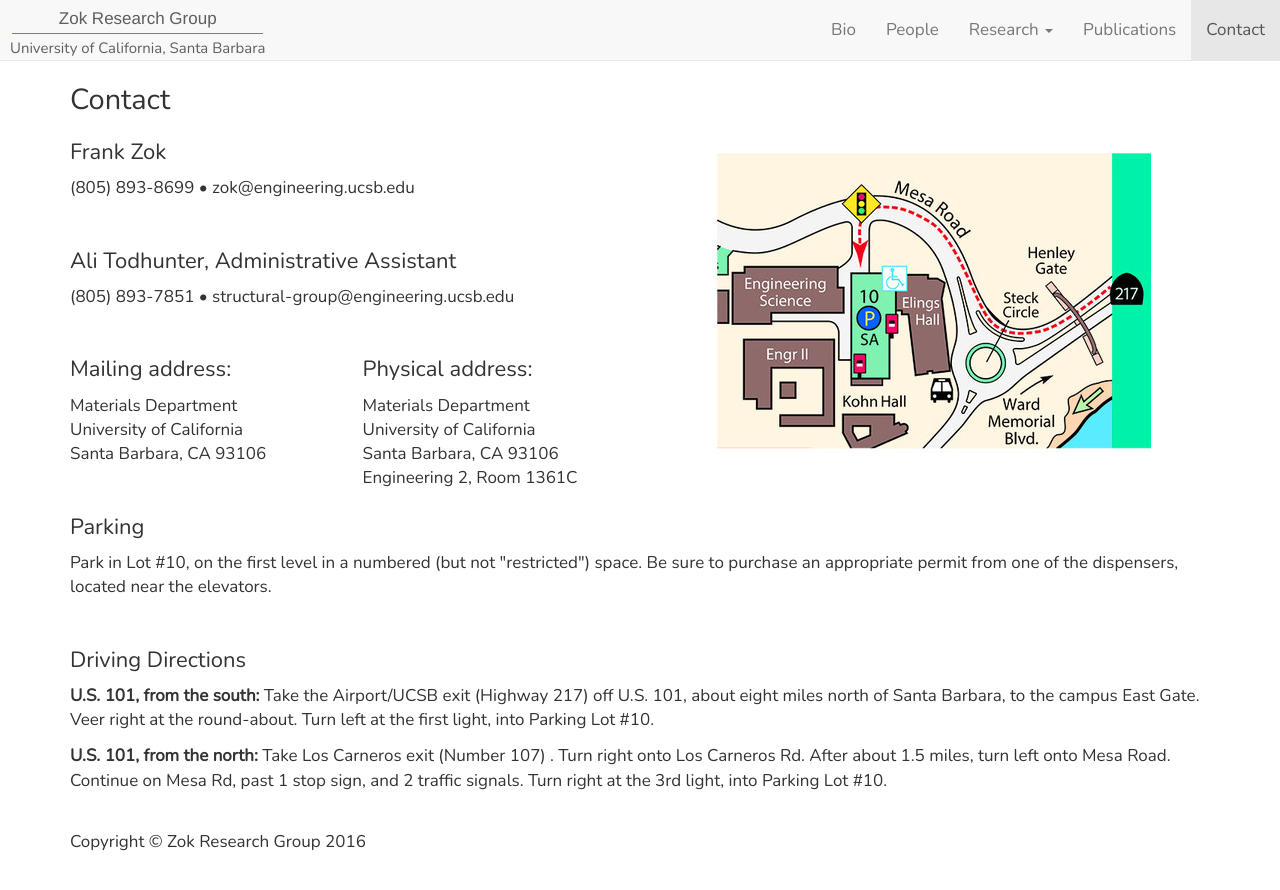
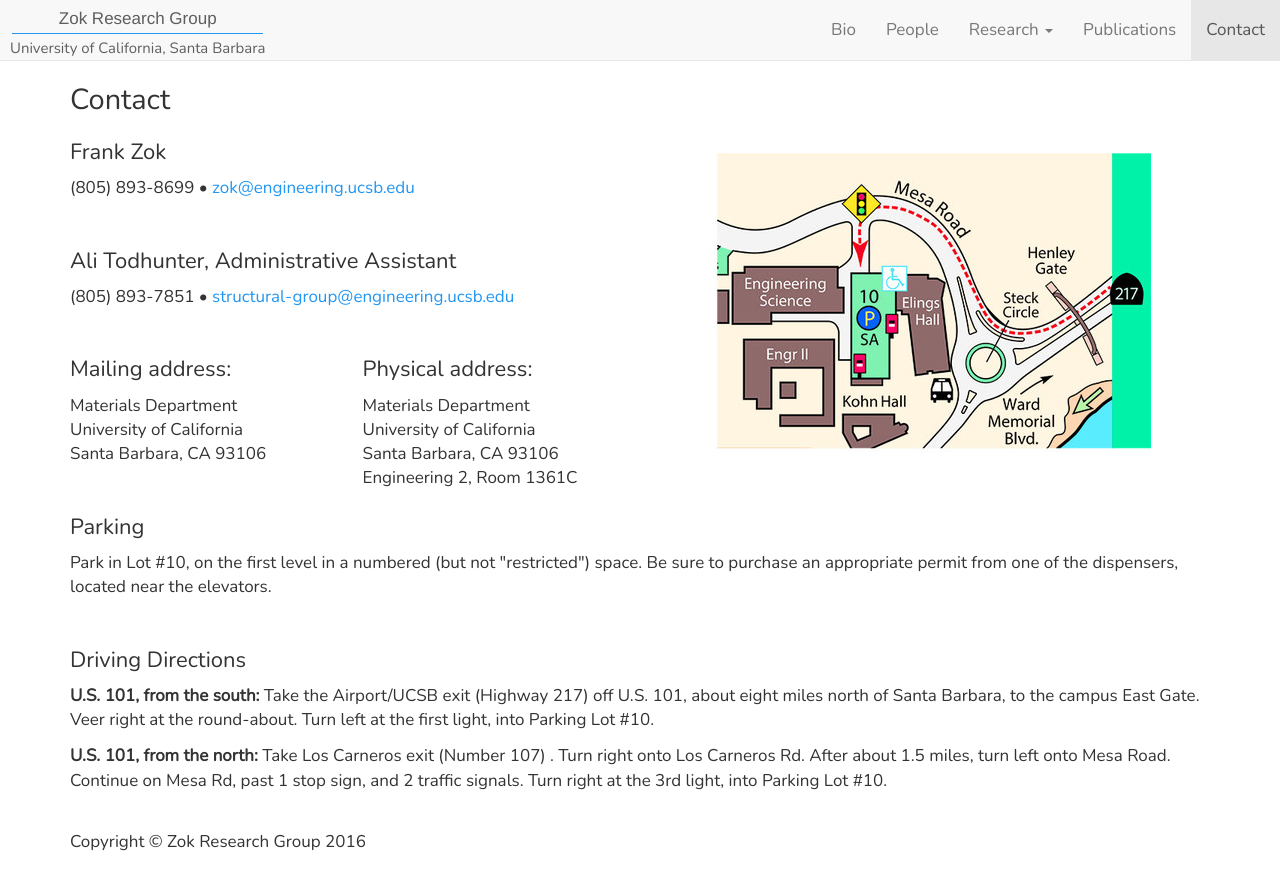
Before and after one commit to latture/zok-group-website, a Jekyll site: the page built from contact/index.html, in a window 1280 px wide. Shown: the top 890 px of the page. Built offline with Jekyll 4.4.1, drawn with Linux system fonts in a browser that asks for light colours; some web fonts are replaced; part of the change alters nothing that is shown.

```diff
--- a/contact/index.html
+++ b/contact/index.html
@@ -7,9 +7,9 @@ layout: default
         <div class="row text-center">
             <div class="col-md-6 text-left">
                 <h4>Frank Zok</h4>
-                <p>(805) 893-8699 • zok@engineering.ucsb.edu</p> <br>
+                <p>(805) 893-8699 • <a href="mailto:zok@engineering.ucsb.edu">zok@engineering.ucsb.edu</a></p><br>
                 <h4>Ali Todhunter, Administrative Assistant</h4>
-                <p>(805) 893-7851 • structural-group@engineering.ucsb.edu</p> <br>
+                <p>(805) 893-7851 • <a href="mailto:structural-group@engineering.ucsb.edu">structural-group@engineering.ucsb.edu</a></p> <br>
                 <div class="row">
                     <div class="col-xs-6">
                         <h4>Mailing address:</h4>
```
